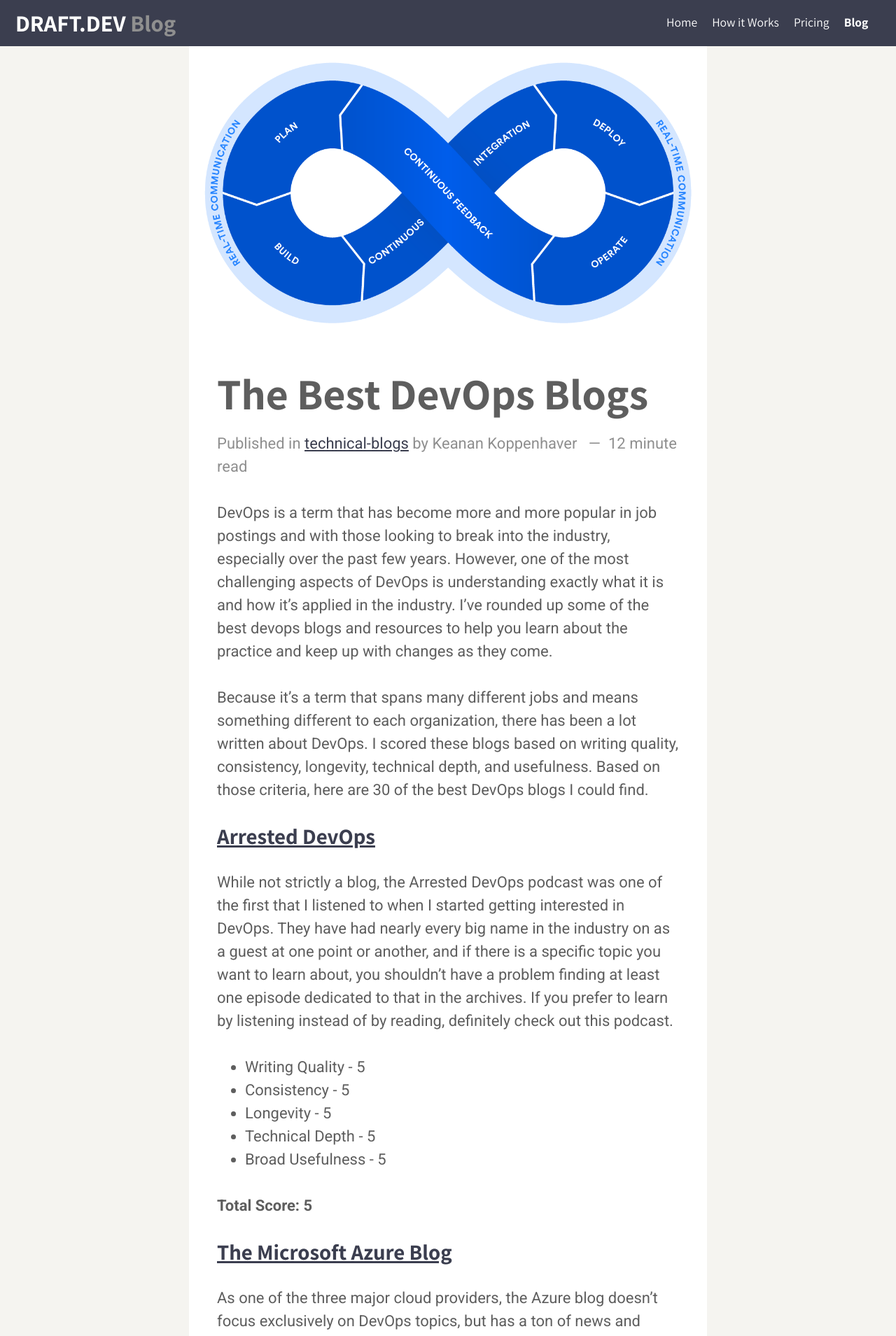
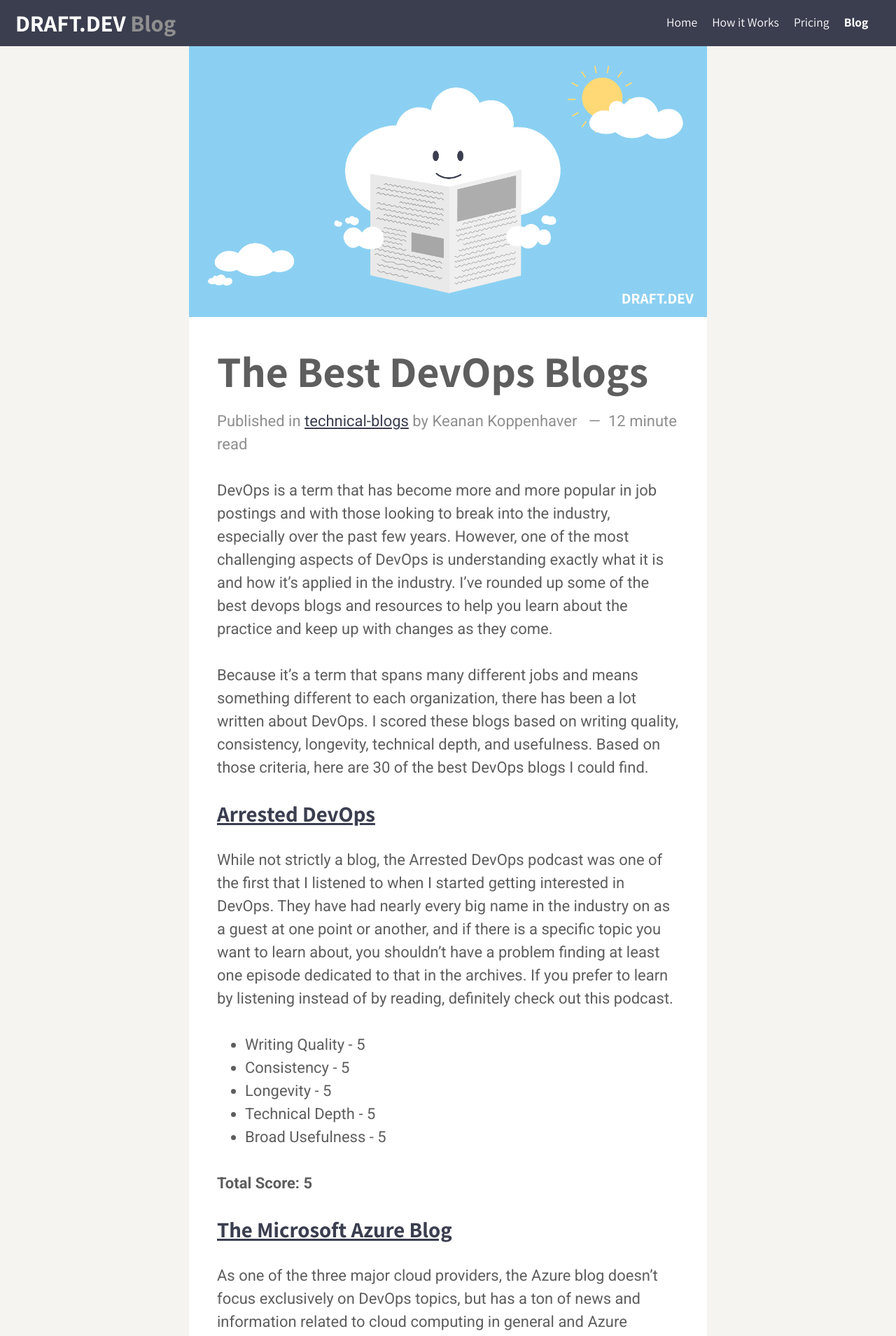
Before and after one commit to karllhughes/learn, a Jekyll site: the page built from _posts/2020-10-23-devops.md, in a window 1280 px wide. Shown: the top 1909 px of the page at 70% size. Built offline with Jekyll 4.4.1, drawn with Linux system fonts in a browser that asks for light colours; a script that is not in the unit is left out.

Commit message:
Update Posts “2020-10-23-devops”

```diff
--- a/_posts/2020-10-23-devops.md
+++ b/_posts/2020-10-23-devops.md
@@ -1,11 +1,12 @@
 ---
 layout: post
 title: The Best DevOps Blogs
+description: We've graded the 30 best DevOps blog based on writing quality,
+  consistency, longevity, technical depth, and usefulness.
+categories: technical-blogs
 author: keanan
 date: 2020-10-23
-description: "We've graded the 30 best DevOps blog based on writing quality, consistency, longevity, technical depth, and usefulness."
-categories: technical-blogs
-img: /assets/posts/devops.png
+img: /assets/posts/cloud-14.png
 ---
 
 DevOps is a term that has become more and more popular in job postings and with those looking to break into the industry, especially over the past few years. However, one of the most challenging aspects of DevOps is understanding exactly what it is and how it's applied in the industry. I’ve rounded up some of the best devops blogs and resources to help you learn about the practice and keep up with changes as they come.
```
Also changed, not shown: assets/posts/cloud-14.png (added).
